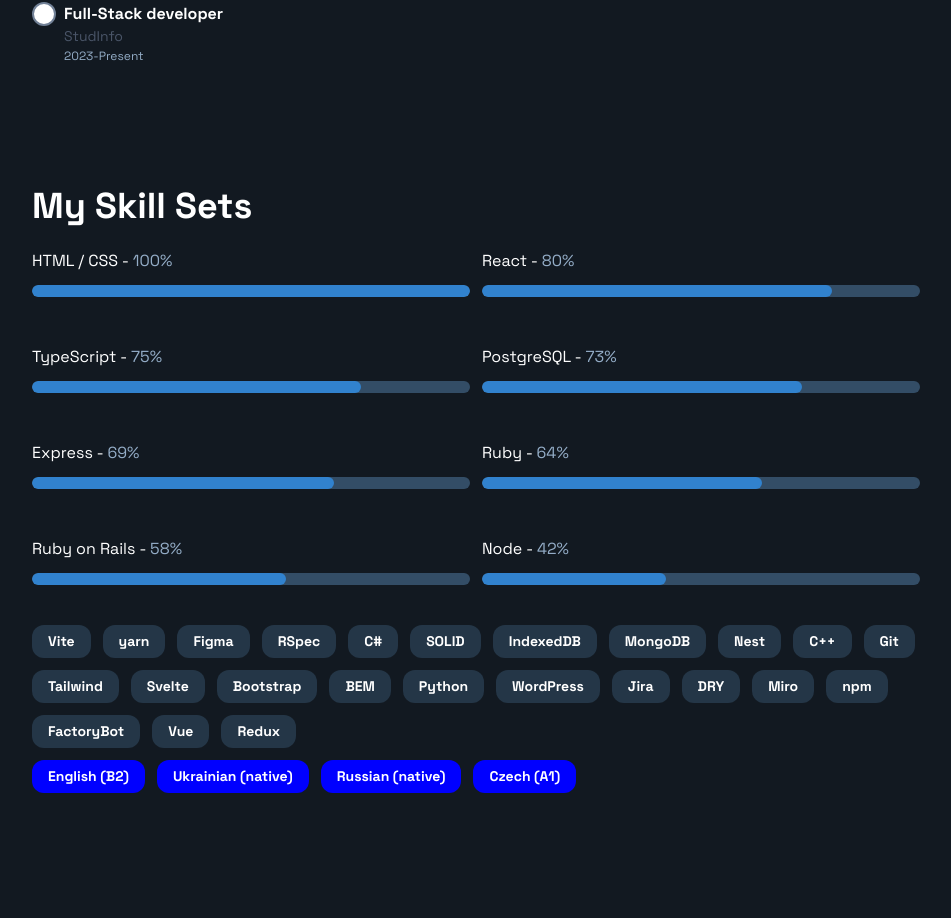
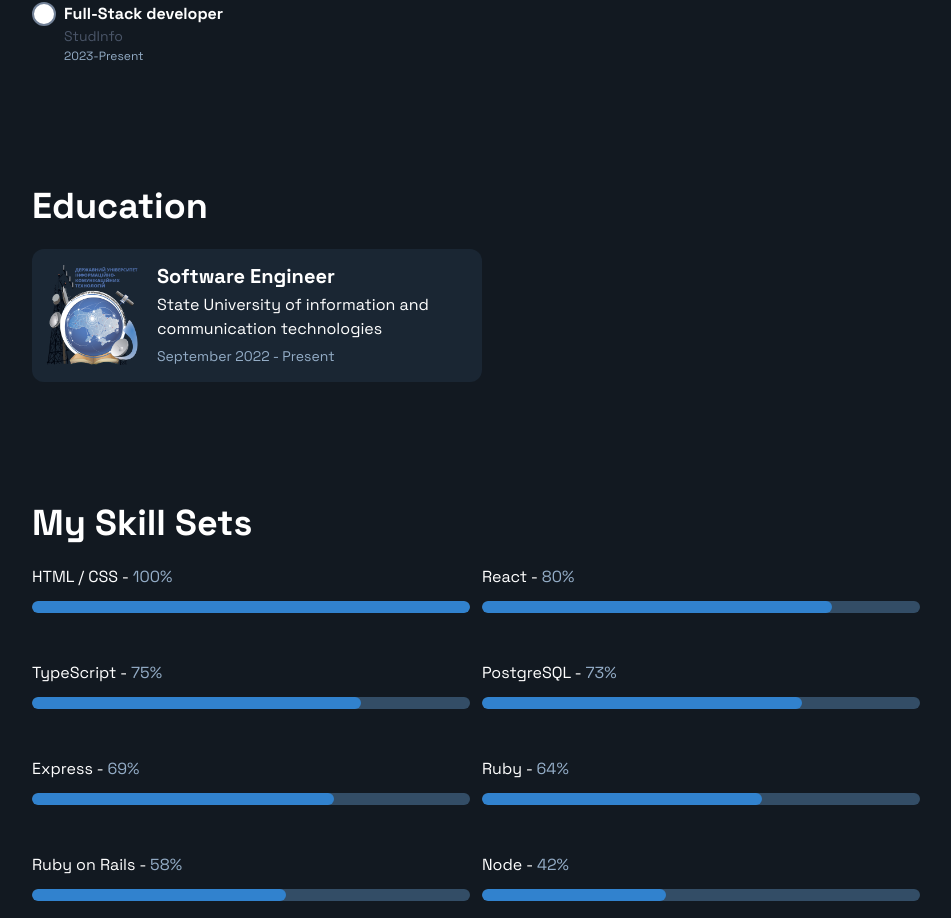
Before and after one commit to DenysHarkavenko/harkavenko_dev, a React (Vite) app: page / in a window 1280 px wide. Shown: the part 1336-2254 px from the top of the page, without its empty margins (158-1109 px from the left). Built offline with nearby package versions, Linux system fonts and the light colour scheme.

Commit message:
create education section

```diff
--- a/src/components/Header/Header.tsx
+++ b/src/components/Header/Header.tsx
@@ -18,7 +18,7 @@ const Header: React.FC = () => {
         <Box textAlign={['center', null, null, 'unset', 'unset']}>
           <Heading
             fontSize={['38px', '40px', '45px', '48px']}
-            mt={['15px', null, null, 'unset', 'unset']}
+            mt={['20px', null, null, 'unset', 'unset']}
           >
             Denys Harkavenko
           </Heading>
--- a/src/components/Main/Main.tsx
+++ b/src/components/Main/Main.tsx
@@ -4,6 +4,7 @@ import DevelopmentExperience from './Sections/DevelopmentExperience'
 import Skills from './Sections/Skills'
 import Projects from './Sections/Projects'
 import LifeStory from './Sections/LifeStory'
+import Education from './Sections/Education'
 
 const Main: React.FC = () => {
   return (
@@ -11,6 +12,7 @@ const Main: React.FC = () => {
       <Box maxW='980px' w='100%' margin='0 auto'>
         <AboutMe />
         <DevelopmentExperience />
+        <Education />
         <Skills />
         <Projects />
         <LifeStory />
--- /dev/null
+++ b/src/components/Main/Sections/Education.tsx
@@ -0,0 +1,43 @@
+import { Box, Heading, Image, Text, Flex, Link } from '@chakra-ui/react'
+import duikt from '../../../img/duikt.png'
+
+const Education: React.FC = () => {
+  return (
+    <Box p='60px 40px' textAlign={['center', null, 'unset', null, null]}>
+      <Heading mb='20px'>Education</Heading>
+      <Link
+        _hover={{
+          textDecoration: 'none',
+        }}
+      >
+        <Flex
+          bg='#1A2633'
+          maxW='450px'
+          direction={['column', 'row', 'row', 'row', 'row']}
+          borderRadius='12px'
+          p='15px 10px'
+          align='center'
+          justify='space-between'
+          m={['0 auto', null, 'unset', null, null]}
+          _hover={{
+            transform: 'scale(103%)',
+          }}
+          transition='0.2s all linear'
+        >
+          <Image src={duikt} h='100px' w='100px' />
+          <Box ml='15px'>
+            <Heading fontSize='20px'>Software Engineer</Heading>
+            <Text fontSize='16px' m='5px 0'>
+              State University of information and communication technologies
+            </Text>
+            <Text fontSize='14px' color='#94ADC7'>
+              September 2022 - Present
+            </Text>
+          </Box>
+        </Flex>
+      </Link>
+    </Box>
+  )
+}
+
+export default Education
```
Also changed, not shown: src/components/Main/Sections/LifeStory.tsx (+4 -5 lines), src/img/duikt.png (added).
